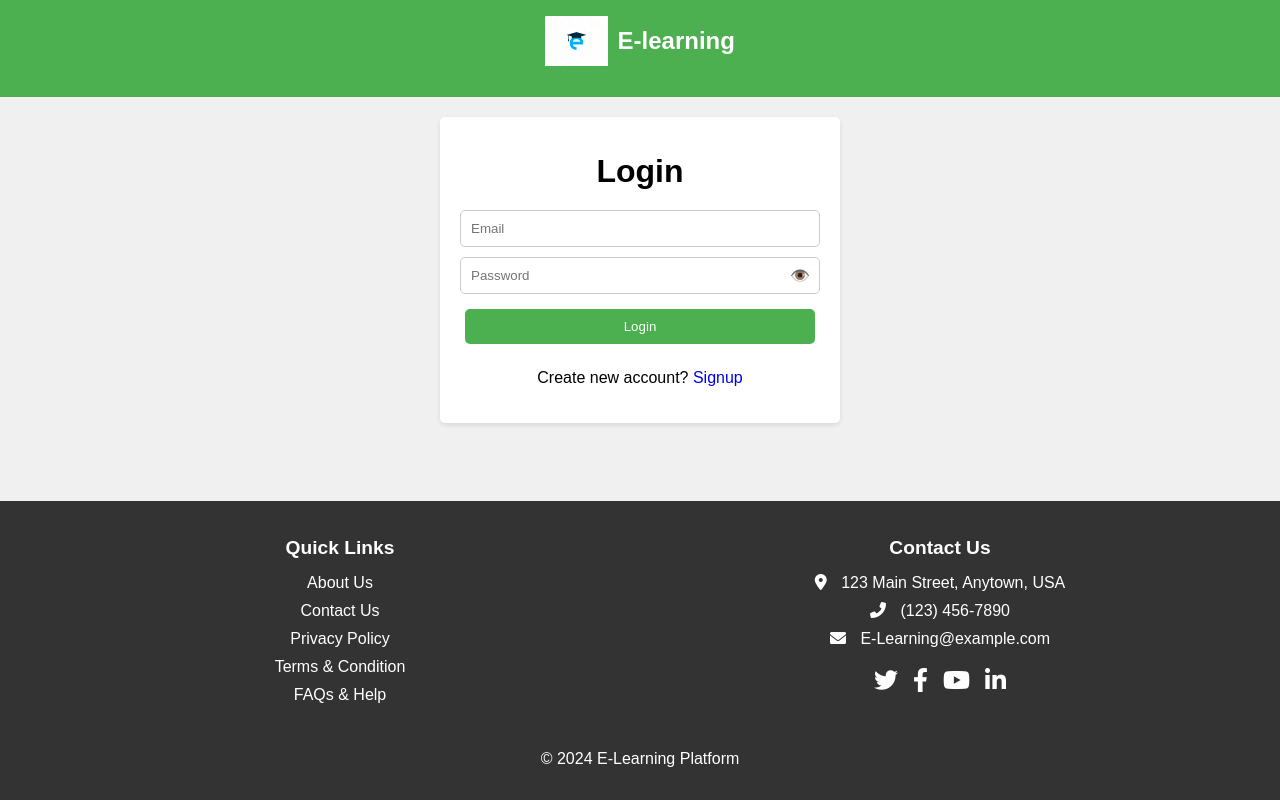
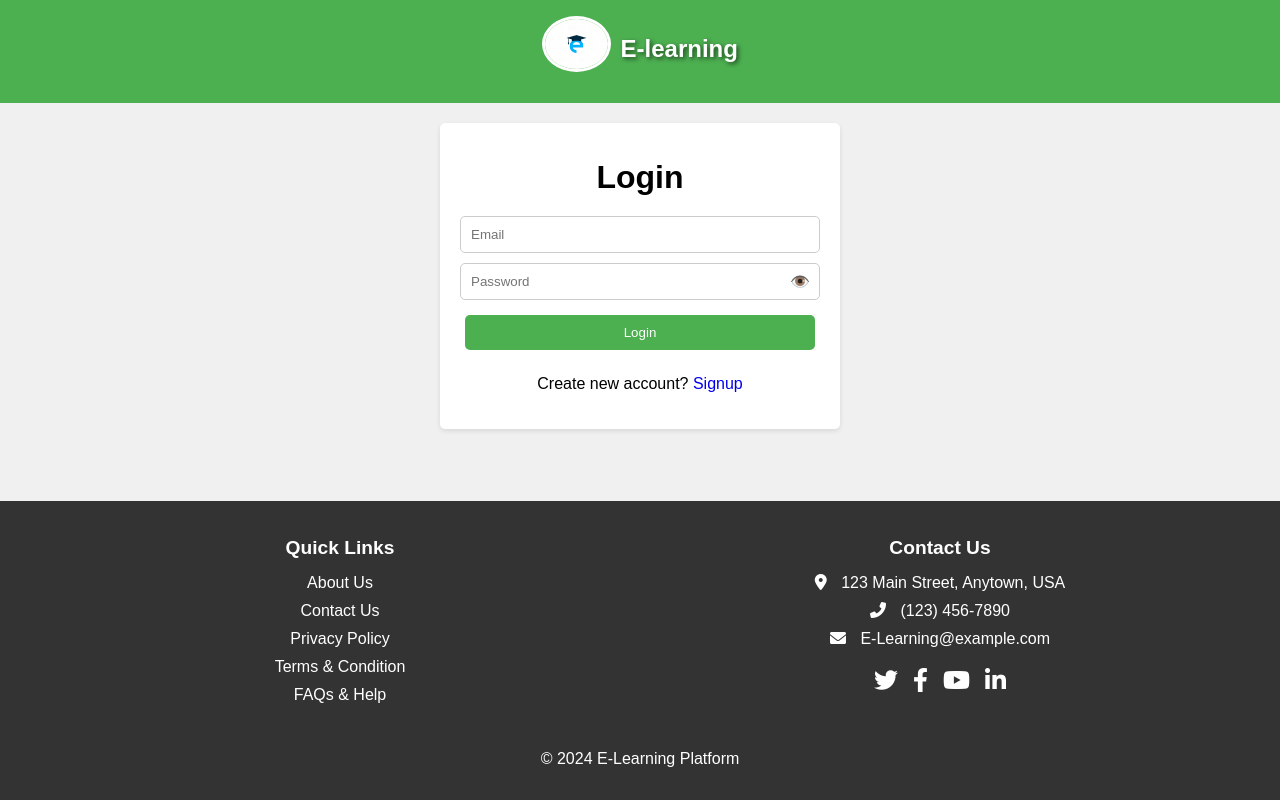
Before and after one commit to Apravinraj/E-Learning, a plain HTML site: page login.html in a window 1280 px wide. Drawn offline with Linux system fonts and the light colour scheme.

Commit message:
login updated

```diff
--- a/login-style.css
+++ b/login-style.css
@@ -9,13 +9,57 @@ body {
     flex-direction: column;
 }
 
-/* Header and Footer Styles */
+/* Header Styles */
 header {
-    background-color: #4CAF50;
+    background-color: #4CAF50; /* Dark background for the header */
     color: white;
     padding: 1em 0;
     text-align: center;
+    position: relative;
 }
+
+/* Logo Container */
+.logo-container {
+    display: flex;
+    align-items: center;
+    justify-content: center;
+    margin: 0 auto;
+    position: relative;
+}
+
+/* Logo Image */
+.logo {
+    height: 60px; /* Adjusted height for better visibility */
+    margin-right: 10px;
+    border-radius: 50%; /* Circular logo */
+    border: 3px solid white; /* White border for contrast */
+}
+
+/* Site Title */
+.site-title {
+    font-size: 2em; /* Increased font size for prominence */
+    font-weight: bold;
+    text-shadow: 2px 2px 4px rgba(0, 0, 0, 0.6);
+}
+
+/* Ensure the header and logo container take full width */
+header, .logo-container {
+    width: 100%;
+}
+
+/* Center logo container */
+.header-content {
+    display: flex;
+    flex-direction: column;
+    justify-content: center;
+    align-items: center;
+}
+
+/* For center alignment */
+header .site-title {
+    margin-top: 10px; /* Space between logo and title */
+}
+
 
 footer {
     background-color: #333;
--- a/login.html
+++ b/login.html
@@ -11,11 +11,14 @@
 </head>
 <body>
     <header>
-        <div class="logo-container">
-            <img src="img/logo.jpeg" alt="Logo" class="logo">
-            <span class="site-title">E-learning</span>
+        <div class="header-content">
+            <div class="logo-container">
+                <img src="img/logo.jpeg" alt="Logo" class="logo">
+                <span class="site-title">E-learning</span>
+            </div>
         </div>
     </header>
+
     <main>
         <center>
             <div class="container3">
```
Also changed, not shown: signup.html (+6 -3 lines).
